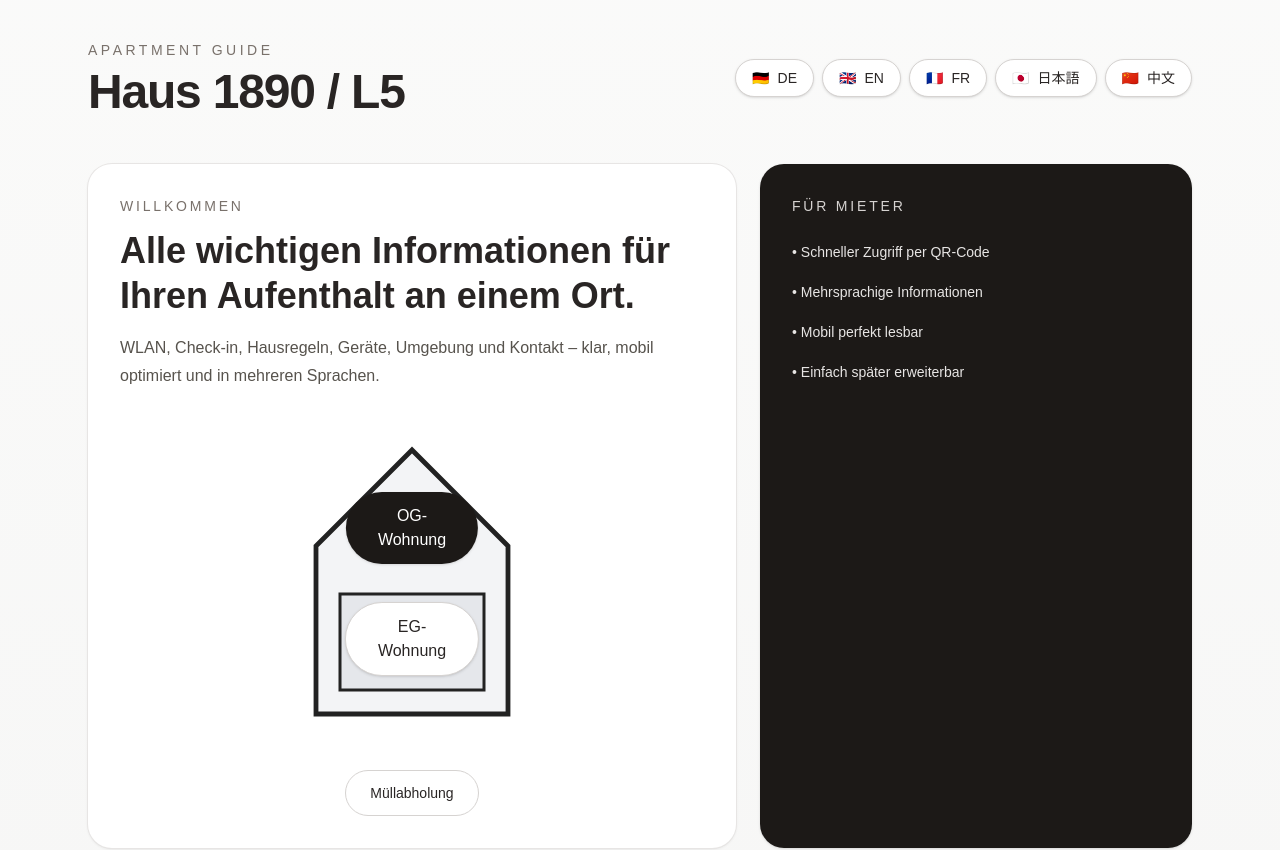
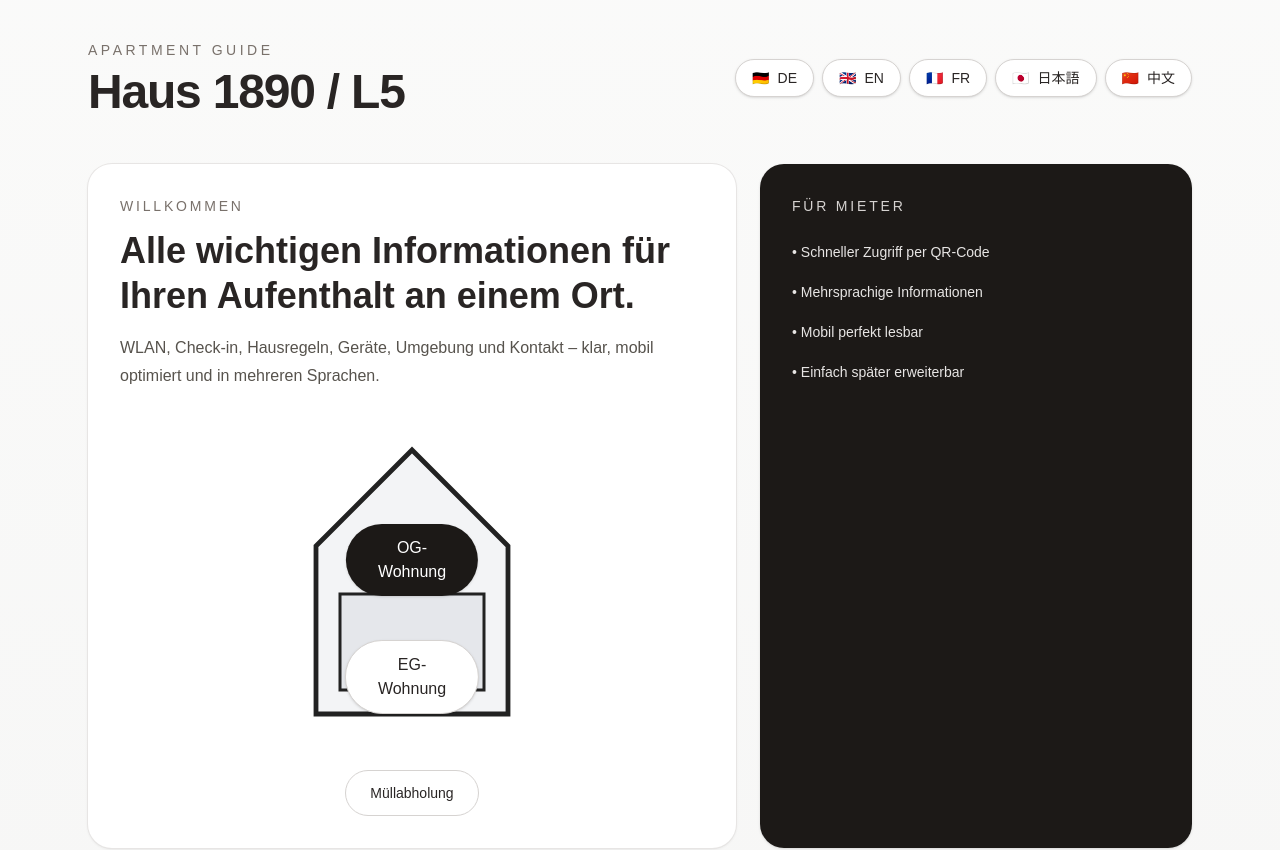
Before and after one commit to arosswog/mieter-guide-l5, a Next.js app: page / in a window 1280 px wide. Shown: the top 850 px of the page. Built offline with nearby package versions, Linux system fonts and the light colour scheme.

Commit message:
Revert "Buttons exakt im Haus platziert: OG-Button im oberen Bereich, EG-Button im unteren Bereich des Haus-SVG. Optisch mittig und klar zugeordnet."
This reverts commit 8887760f8bee09e6b757ff3210e76421149684d3.

```diff
--- a/src/app/page.tsx
+++ b/src/app/page.tsx
@@ -50,18 +50,18 @@ export default function Home() {
             <div className="mt-8 flex flex-col items-center gap-3">
               <div className="relative w-60 h-80 mb-4">
   {/* Haus-Umriss als SVG */}
-  <svg viewBox="0 0 200 260" className="absolute inset-0 w-full h-full pointer-events-none">
+  <svg viewBox="0 0 200 260" className="absolute inset-0 w-full h-full">
     <polygon points="100,20 20,100 20,240 180,240 180,100" fill="#f3f4f6" stroke="#222" strokeWidth="4" />
     <rect x="40" y="140" width="120" height="80" fill="#e5e7eb" stroke="#222" strokeWidth="2.5" />
   </svg>
-  {/* OG-Button im oberen Hausbereich */}
-  <Link href="/og" className="absolute left-1/2" style={{ top: '70px', transform: 'translateX(-50%)' }}>
+  {/* OG-Button */}
+  <Link href="/og" className="absolute left-1/2 top-[32%] -translate-x-1/2">
     <button className="rounded-full bg-stone-900 px-8 py-3 text-base font-medium text-white shadow transition hover:bg-stone-700">
       OG-Wohnung
     </button>
   </Link>
-  {/* EG-Button im unteren Hausbereich */}
-  <Link href="/eg" className="absolute left-1/2" style={{ top: '180px', transform: 'translateX(-50%)' }}>
+  {/* EG-Button */}
+  <Link href="/eg" className="absolute left-1/2 top-[68%] -translate-x-1/2">
     <button className="rounded-full border border-stone-300 bg-white px-8 py-3 text-base font-medium text-stone-800 shadow transition hover:bg-stone-100">
       EG-Wohnung
     </button>
```
